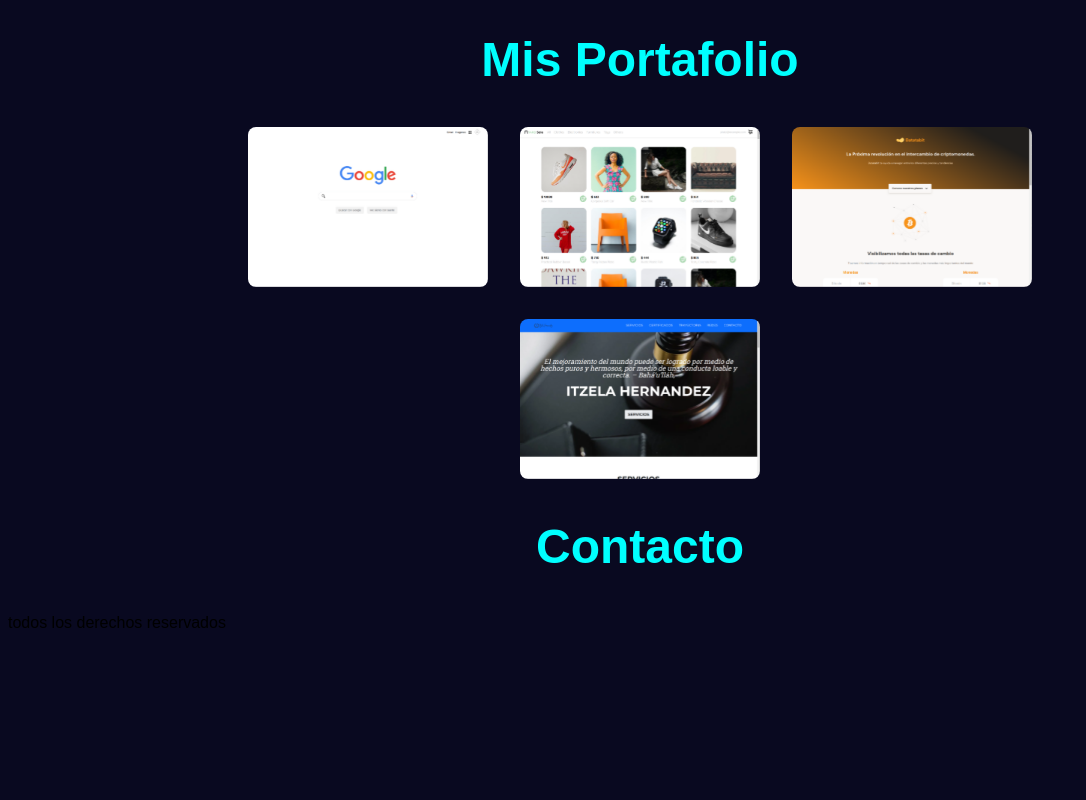
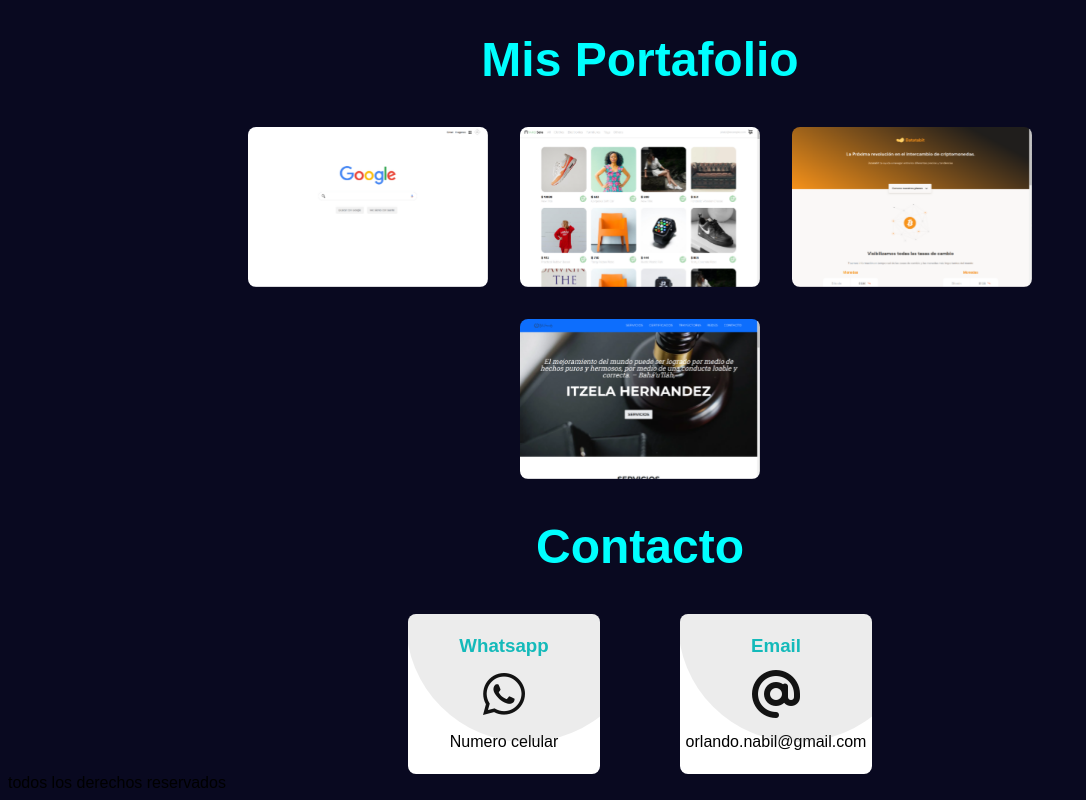
Before and after one commit to nabilAparicio/personalPortfolio, a plain HTML site: page index.html in a window 1280 px wide. Shown: the part 1741-2541 px from the top of the page, without its empty margins (0-1086 px from the left). Before the commit the page ends 2381 px from the top, so only its background shows below. Drawn offline with Linux system fonts and the light colour scheme; a web font is replaced by a local one.

Commit message:
contact section

```diff
--- a/index.html
+++ b/index.html
@@ -146,7 +146,7 @@
       <h2 class="portfolio_h2">Mis Portafolio</h2>
       <div class="portfolio_links_container">
         <div class="flip-card">
-          <a href="https://62c104ac2a7fa338ce07dc9e--transcendent-faloodeh-68efd8.netlify.app/#plans" target="_blank">
+          <a href="https://magnificent-cupcake-955d8e.netlify.app/" target="_blank">
             <div class="flip-card-inner">
               <div class="flip-card-front one">
               </div>
@@ -204,6 +204,24 @@
   <section class="contact_section">
     <div class="contact_main_container">
       <h2 class="contact_h2">Contacto</h2>
+      <div class="contact_main_subcontainer">
+        <a class="contact_a" href="https://wa.me/+50766189216" target="_blank">
+          <div class="contact_container whatsapp">
+            <div></div>
+            <h3 class="contact_h3">Whatsapp</h3>
+            <i class="fa-brands fa-whatsapp"></i>
+            <P class="contact_whatsapp_p">Numero celular</P>
+          </div>
+        </a>
+        <a class="contact_a" href="mailto:email@example.com">
+          <div class="contact_container email">
+            <div></div>
+            <h3 class="contact_h3">Email</h3>
+            <i class="fa-solid fa-at"></i>
+            <P class="contact_email_p">orlando.nabil@gmail.com</P>
+          </div>
+        </a>
+      </div>
     </div>
   </section>
   </main>
--- a/styles.css
+++ b/styles.css
@@ -625,3 +625,78 @@ body {
   color: #00ffff;
   text-align: center;
 }
+
+.contact_main_subcontainer {
+  display: flex;
+  justify-content: center;
+  flex-wrap: wrap;
+  gap: 5rem;
+}
+
+.contact_container {
+  position: relative;
+  background-color: white;
+  border-radius: 0.5rem;
+  width: 12rem;
+  height: 10rem;
+  display: flex;
+  flex-direction: column;
+  align-items: center;
+  justify-content: center;
+  line-height: 3rem;
+  overflow: hidden;
+}
+
+
+.contact_container:hover {
+  animation: gelatine 0.8s linear;
+}
+
+@keyframes gelatine {
+
+  from,
+  to {
+    transform: scale(1, 1);
+  }
+
+  25% {
+    transform: scale(0.9, 1.1);
+  }
+
+  50% {
+    transform: scale(1.1, 0.9);
+  }
+
+  75% {
+    transform: scale(0.95, 1.05);
+  }
+}
+
+.contact_container i {
+  font-size: 3rem;
+}
+
+.contact_container p {
+  margin: 0;
+}
+
+.contact_container div {
+  position: absolute;
+  top: -7rem;
+  left: -0.1rem;
+  height: 15rem;
+  width: 15rem;
+  border-radius: 100%;
+  background-color: grey;
+  opacity: 15%;
+}
+
+.contact_a {
+  color: black;
+  text-decoration: none;
+}
+
+.contact_h3 {
+  color: rgb(1, 196, 196);
+  margin: 0;
+}
```
